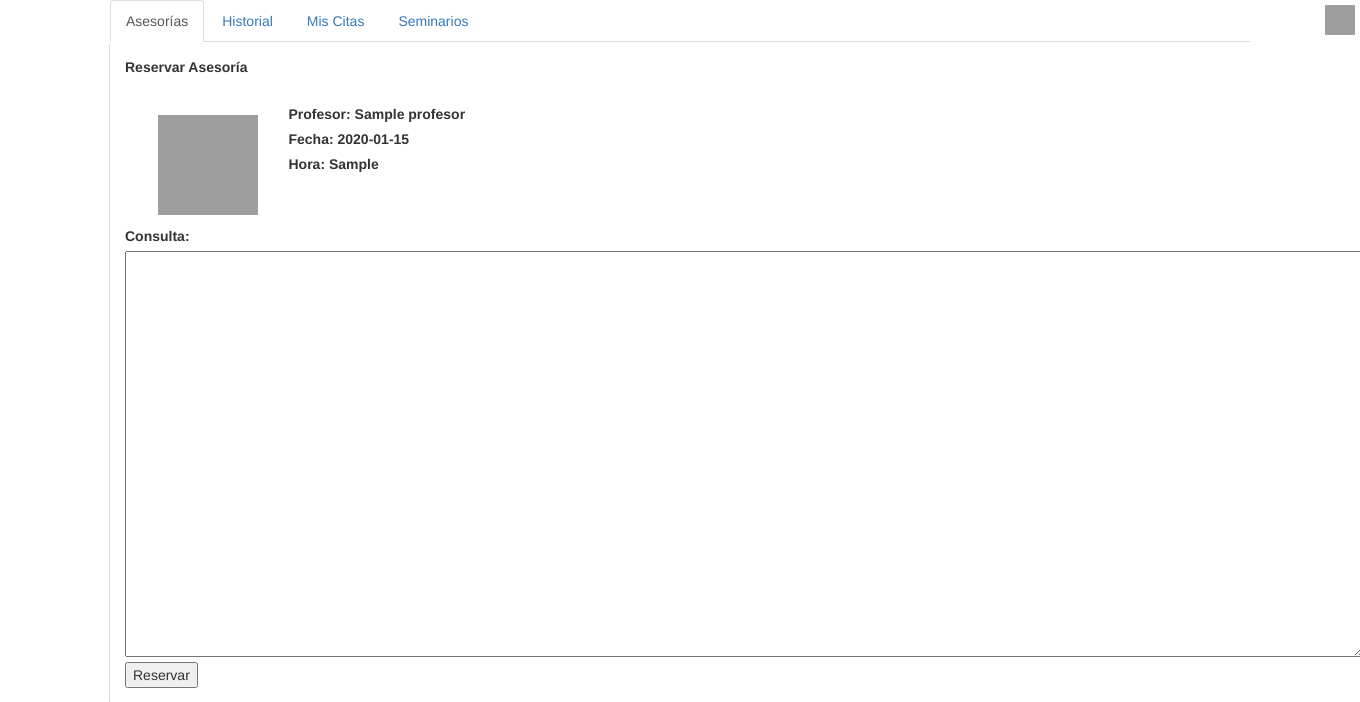
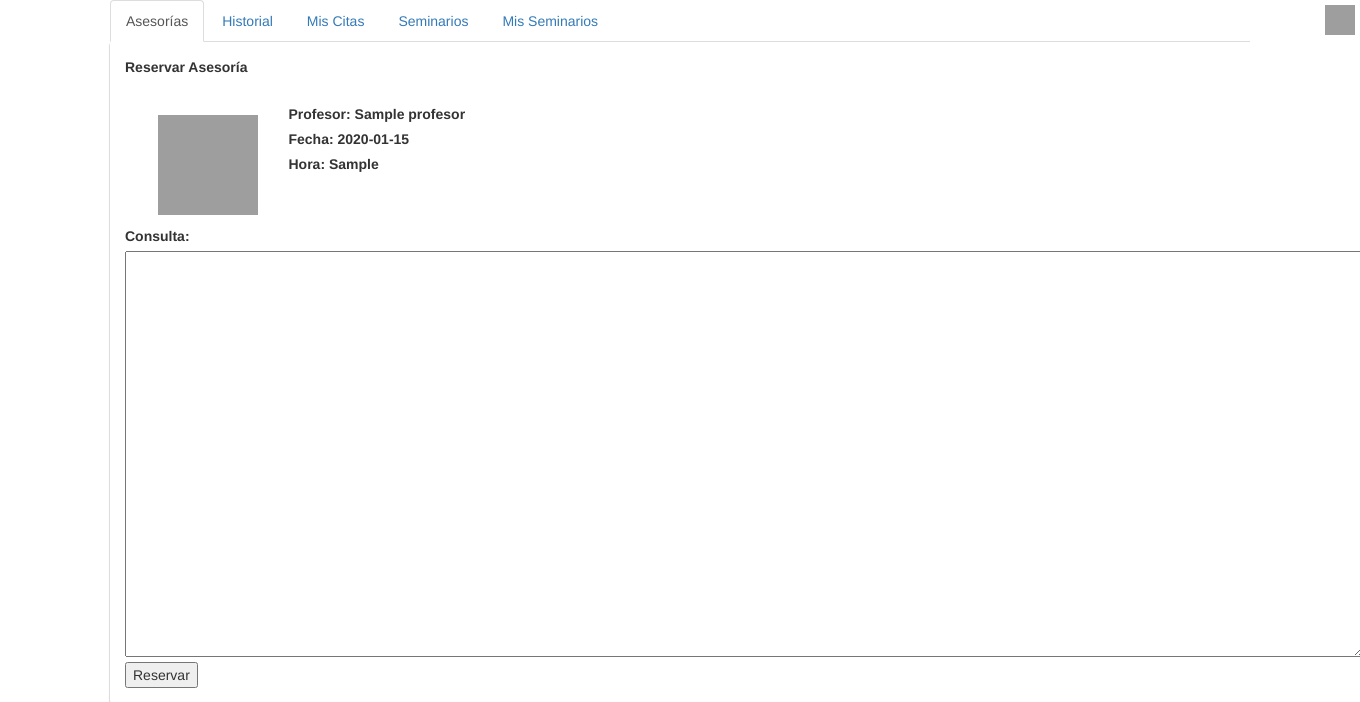
Before and after one commit to CrashSoft18-2/Sw2-v2.0, a Flask app: page /reservarCita/1 in a window 1360 px wide. Shown: the top 702 px of the page. Run offline with Flask 2, Linux system fonts and the light colour scheme; the visitor is signed in with stand-in values (Sample User, id 1); tables that the repository leaves empty hold one stand-in row (values such as "Sample post"); some libraries are stand-ins or nearby versions; grey boxes are pictures that could not be loaded.

Commit message:
Update reservarCita.html

```diff
--- a/templates/alumno/reservarCita.html
+++ b/templates/alumno/reservarCita.html
@@ -27,6 +27,7 @@
     <li><a data-toggle="tab" onclick="displayHistorial()">Historial</a></li>
     <li><a data-toggle="tab" onclick="displayMisCitas()">Mis Citas</a></li>
     <li><a data-toggle="tab" onclick="displaySeminarios()">Seminarios</a></li>
+    <li><a data-toggle="tab" onclick="displayMisSeminarios()">Mis Seminarios</a></li>
   </ul>
 
   <div class="tab-content">
@@ -55,6 +56,8 @@
     <div id="miscitas" class="tab-pane fade">
     </div>
     <div id="seminarios" class="tab-pane fade">
+    </div>
+    <div id="misSeminarios" class="tab-pane fade">
     </div>
   </div>
 </div>
```
